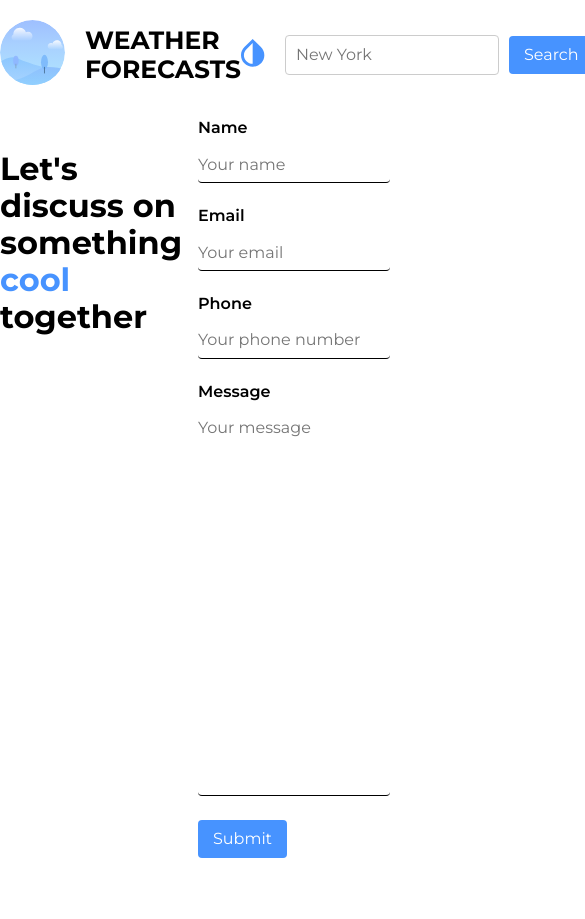
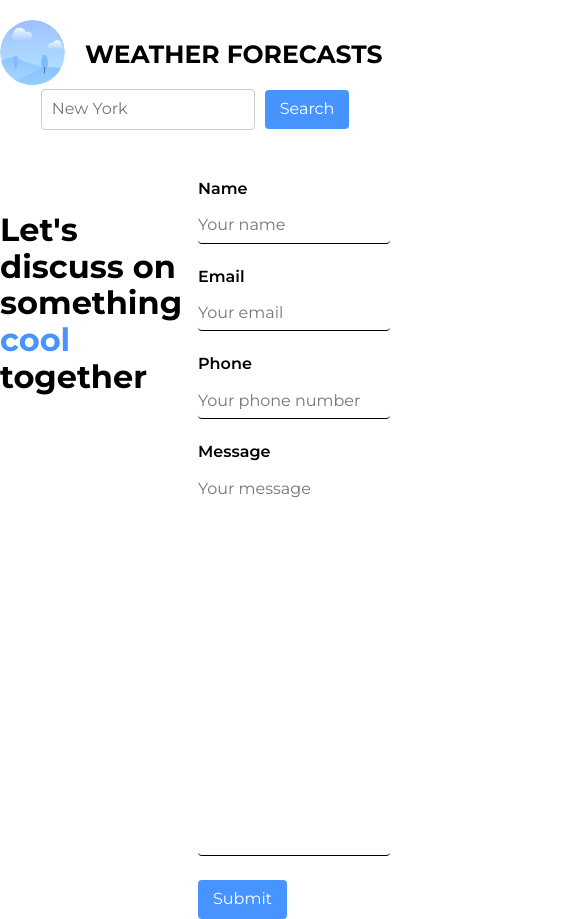
Before and after one commit to Kovaal-mari/react-wether, a React (Vite) app: page /contact-us in a window 390 px wide. Shown: the whole page, 585 px wide, since content can reach past the window. Before the commit the page ends 858 px from the top, so only its background shows below. Built offline with nearby package versions, Linux system fonts and the light colour scheme.

Commit message:
adaptive

```diff
--- a/index.html
+++ b/index.html
@@ -18,10 +18,7 @@
     />
     <meta property="og:type" content="website" />
     <meta property="og:url" content="https://react-wether.vercel.app/" />
-    <meta
-      property="og:image"
-      content="https://e7.pngegg.com/pngimages/53/539/png-clipart-weather-forecasting-meteorology-computer-icons-weather-cloud-logo.png"
-    />
+
     <meta property="og:title" content="Weather forecasts" />
     <meta
       property="og:description"
--- a/src/pages/Home/Home.module.scss
+++ b/src/pages/Home/Home.module.scss
@@ -1,7 +1,12 @@
+@import "../../styles/variables.scss";
+
 .wrapper {
   display: flex;
   justify-content: space-between;
   margin-bottom: 50px;
+  @include breakpoint(md) {
+    flex-wrap: wrap;
+  }
 }
 
 .ask_text {
--- a/src/pages/Home/components/ThisDay/ThisDay.module.scss
+++ b/src/pages/Home/components/ThisDay/ThisDay.module.scss
@@ -7,6 +7,11 @@
   background: $light-background;
   box-shadow: $box-shadow;
   border-radius: $border-radius;
+  margin-right: 10px;
+  margin-left: 5px;
+  @include breakpoint(md) {
+    margin: 0 auto 15px;
+  }
 }
 
 .top_block {
--- a/src/pages/Home/components/ThisDayInfo/ThisDayInfo.module.scss
+++ b/src/pages/Home/components/ThisDayInfo/ThisDayInfo.module.scss
@@ -8,6 +8,11 @@
   background: $light-background;
   box-shadow: $box-shadow;
   border-radius: $border-radius;
+  margin-right: 5px;
+  @include breakpoint(md) {
+    margin: 0 auto;
+    max-width: 700px;
+  }
 }
 
 .item {
@@ -54,4 +59,6 @@
   position: absolute;
   top: 0;
   right: 0;
+  width: 60%;
+  min-width: 300px;
 }
--- a/src/shared/Header/Header.module.scss
+++ b/src/shared/Header/Header.module.scss
@@ -6,6 +6,9 @@
   justify-content: space-between;
   width: 100%;
   margin-bottom: 30px;
+  @include breakpoint(md) {
+    flex-wrap: wrap;
+  }
 }
 
 .wrapper {
@@ -14,12 +17,8 @@
   color: #000;
 }
 
-.change_theme,
 .logo {
   margin-right: 20px;
-}
-
-.logo {
   svg {
     width: 65px;
     height: 65px;
@@ -36,6 +35,9 @@
   align-items: center;
   gap: 10px;
   position: relative;
+  @include breakpoint(md) {
+    margin: 0 auto 20px;
+  }
 
   input {
     padding: 10px;
--- a/src/shared/Header/Header.tsx
+++ b/src/shared/Header/Header.tsx
@@ -19,7 +19,7 @@ export const Header = (): JSX.Element => {
       `https://api.openweathermap.org/geo/1.0/direct?q=${value.trim()}&limit=5&appid=df3985ac77c882760edb36893be3140b`
     )
       .then((res) => res.json())
-      .then((data) => setOptions(data))
+      .then((data) => setOptions(data));
   };
 
   const onInputChange = (e: ChangeEvent<HTMLInputElement>) => {
@@ -32,10 +32,12 @@ export const Header = (): JSX.Element => {
   const onSubmit = () => {
     if (!city) return;
 
-    dispatch(fetchCity({
+    dispatch(
+      fetchCity({
         searchCity: searchCity,
         days: 7,
-    }));
+      })
+    );
   };
 
   const onOptionSelect = (option: optionType) => {
@@ -59,10 +61,6 @@ export const Header = (): JSX.Element => {
           <div className={styles.title}>Weather ForeCasts</div>
         </div>
       </Link>
-      <div className={styles.wrapper}>
-        <div className={styles.change_theme}>
-          <GlobalSvgSelector id="change_theme" />
-        </div>
       <div className={styles.search}>
         <input
           className={styles.input}
@@ -83,7 +81,6 @@ export const Header = (): JSX.Element => {
         </ul>
         <Button onClick={onSubmit}>Search</Button>
       </div>
-      </div>
     </header>
   );
 };
--- a/src/styles/variables.scss
+++ b/src/styles/variables.scss
@@ -4,3 +4,11 @@ $border-radius: 20px;
 $primary-color: #4793ff;
 $light-color: #000;
 $basecolor: #939cb0;
+
+@mixin breakpoint($point) {
+  @if $point == md {
+    @media (max-width: 768px) {
+      @content;
+    }
+  }
+}
```
Lines whose indentation alone changed are shown as unchanged.
